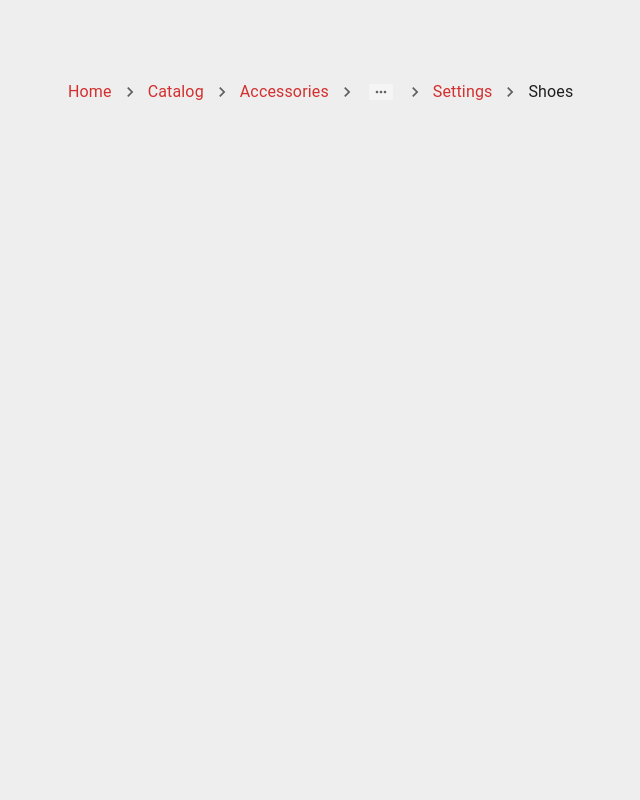
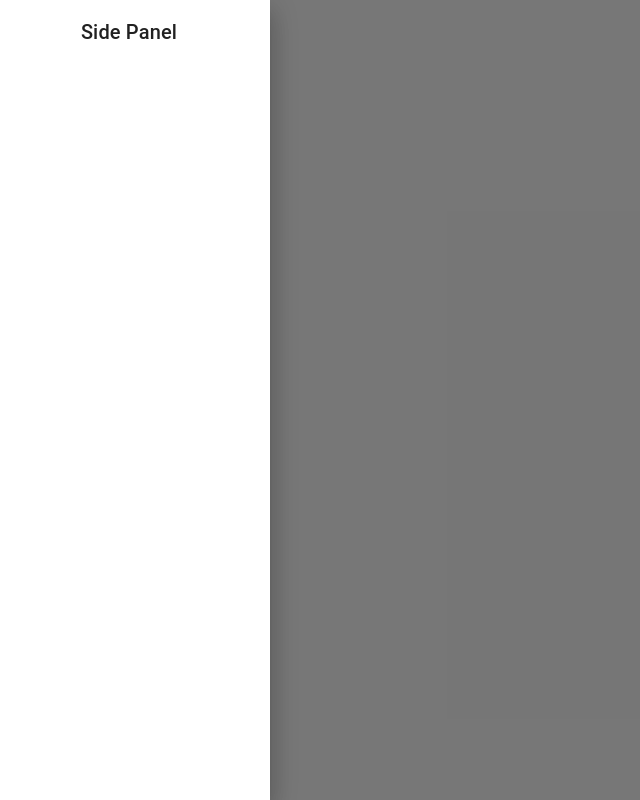
Before and after one commit to AtomMes/Material-UI-JS-21-, a React (Create React App) app: page / in a window 1280 px wide. Shown: the whole page, without its empty margins (12-652 px from the left). Built offline with nearby package versions, Linux system fonts and the light colour scheme.

Commit message:
#25, MuiDrawer, Drawer

```diff
--- a/src/App.jsx
+++ b/src/App.jsx
@@ -1,5 +1,6 @@
 import "./App.css";
-import { MuiBreadCrumbs } from "./components/MuiBreadcrumbs";
+import { MuiDrawer } from "./MuiDrawer";
+// import { MuiBreadCrumbs } from "./components/MuiBreadcrumbs";
 // import { MuiLink } from "./components/MuiLink";
 //import { MuiNavbar } from './components/MuiNavbar';
 // import { MuiImageList } from "./components/MuiImageList";
@@ -49,8 +50,10 @@
       <MuiNavbar />
       <div className='line' />
        <MuiLink />
+       <div className='line' />
+      <MuiBreadCrumbs />
        <div className='line' />*/}
-      <MuiBreadCrumbs />
+      <MuiDrawer />
     </div>
   );
 }
--- /dev/null
+++ b/src/MuiDrawer.jsx
@@ -0,0 +1,25 @@
+import React from "react";
+import { Drawer, Box, Typography, IconButton } from "@mui/material";
+import MenuIcon from "@mui/icons-material/Menu";
+export const MuiDrawer = () => {
+  const [isDrawerOpen, setIsDrawerOpen] = React.useState(true);
+
+  return (
+    <>
+      <IconButton size='large' color='secondary' edge='start' aria-label='logo' onClick={()=> setIsDrawerOpen(true)} >
+        <MenuIcon />
+      </IconButton>
+      <Drawer
+        anchor="left"
+        open={isDrawerOpen}
+        onClose={() => setIsDrawerOpen(false)}
+      >
+        <Box p={2} width="250px" textAlign="center" role="presentation">
+          <Typography variant="h6" component="div">
+            Side Panel
+          </Typography>
+        </Box>
+      </Drawer>
+    </>
+  );
+};
```
